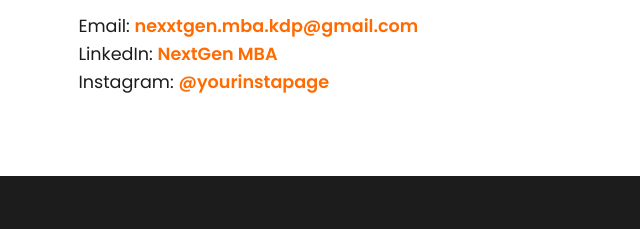
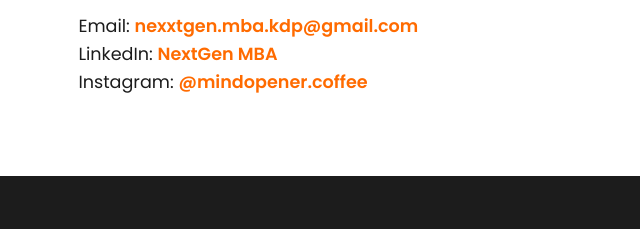
Before and after one commit to DigitalKP/IIM-THINKERS-BY-MIND-OPENER, a plain HTML site: page index.html in a window 1280 px wide. Shown: the part 2348-2577 px from the top of the page, 0-640 px from the left. Drawn offline with Linux system fonts and the light colour scheme.

Commit message:
Update index.html
small change

```diff
--- a/index.html
+++ b/index.html
@@ -311,7 +311,7 @@
       <h2>Contact</h2>
       <p>Email: <a href="mailto:nexxtgen.mba.kdp@gmail.com">nexxtgen.mba.kdp@gmail.com</a></p>
       <p>LinkedIn: <a href="https://www.linkedin.com/company/nextgenmba" target="_blank">NextGen MBA</a></p>
-      <p>Instagram: <a href="#">@yourinstapage</a></p>
+      <p>Instagram: <a href="#">@mindopener.coffee</a></p>
     </div>
   </section>
 
```
